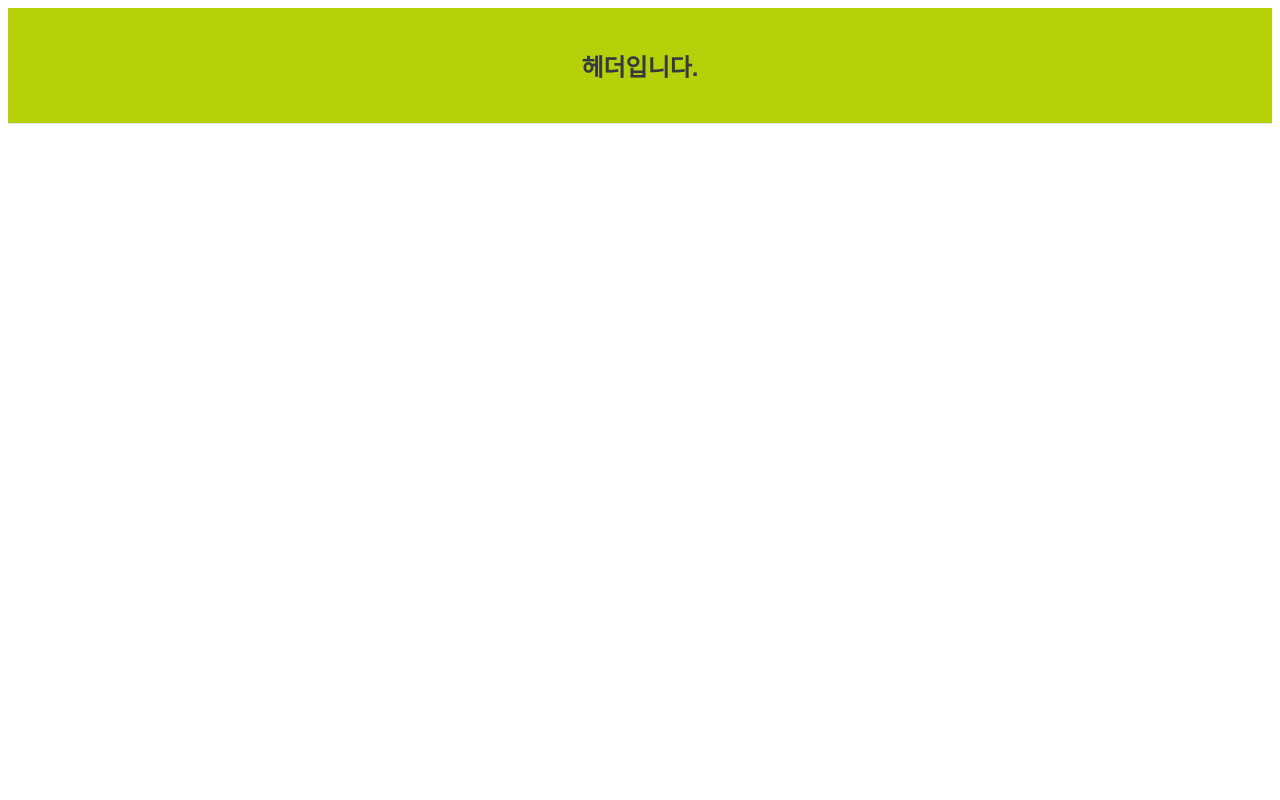
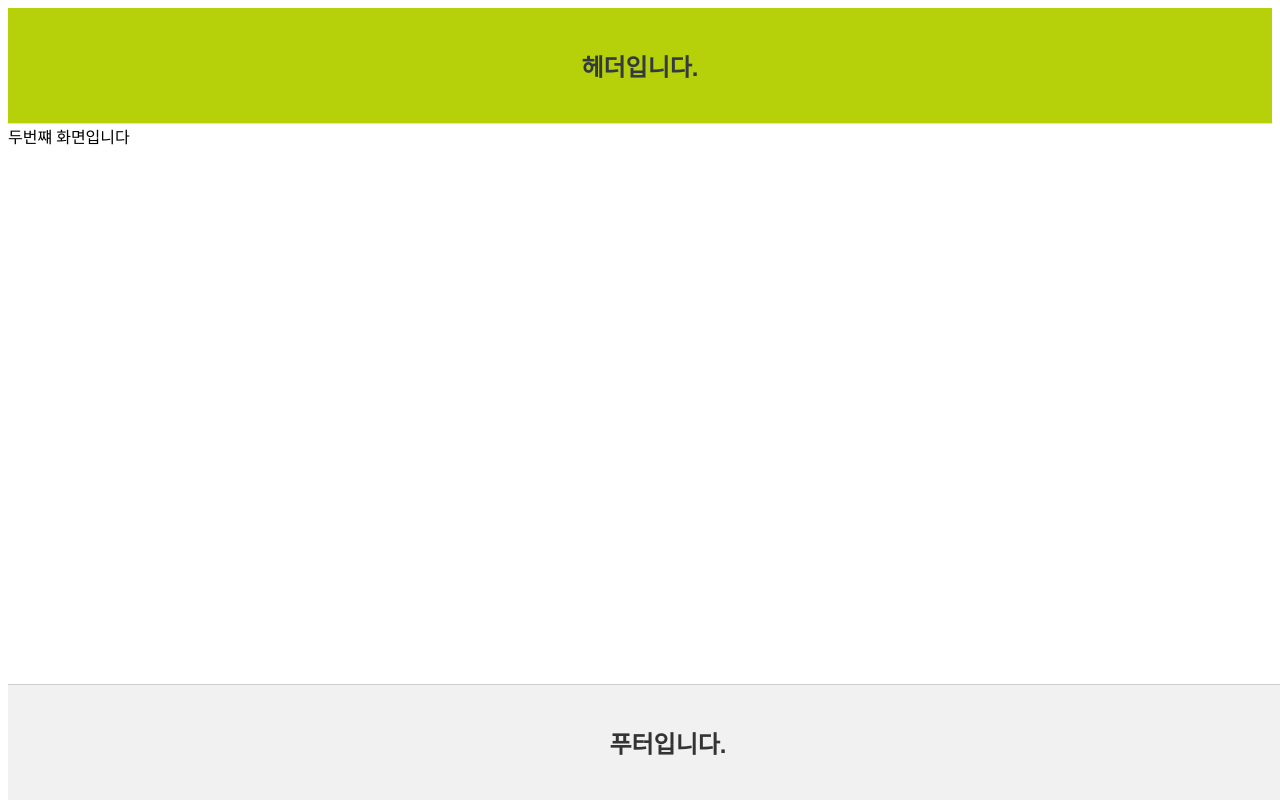
Before and after one commit to hyunjin0209/react-notice, a React (Create React App) app: page /a in a window 1280 px wide. Built offline with nearby package versions, Linux system fonts and the light colour scheme.

Commit message:
라우트 적용

```diff
--- a/package.json
+++ b/package.json
@@ -8,6 +8,7 @@
     "@testing-library/user-event": "^13.5.0",
     "react": "^18.3.1",
     "react-dom": "^18.3.1",
+    "react-router-dom": "^6.23.1",
     "react-scripts": "5.0.1",
     "web-vitals": "^2.1.4"
   },
--- a/src/App.js
+++ b/src/App.js
@@ -1,9 +1,25 @@
 import Header from "./component/header";
-import "./css/header.css";
+import "./css/header_footer.css";
+import Footer from "./component/footer";
+import Contentx1 from "./component/contents1";
+import Contentx2 from "./component/contents2";
+import {
+  BrowserRouter as Router,
+  Route,
+  Routes,
+  useLocation,
+} from "react-router-dom";
 function App() {
   return (
     <>
-      <Header />
+      <Router>
+        <Header />
+        <Routes>
+          <Route exact path="/componet" element={<Contentx1 />} />
+          <Route exact path="/a" element={<Contentx2 />} />
+        </Routes>
+        <Footer />
+      </Router>
     </>
   );
 }
--- /dev/null
+++ b/src/component/contents1.jsx
@@ -0,0 +1,7 @@
+export default function Contentx1() {
+  return (
+    <>
+      <div>본문테스트</div>
+    </>
+  );
+}
--- /dev/null
+++ b/src/component/contents2.jsx
@@ -0,0 +1,7 @@
+export default function Contentx2() {
+  return (
+    <>
+      <div>두번쨰 화면입니다</div>
+    </>
+  );
+}
--- /dev/null
+++ b/src/component/footer.jsx
@@ -0,0 +1,9 @@
+export default function Footer() {
+  return (
+    <>
+      <div className="footer">
+        <h2>푸터입니다.</h2>
+      </div>
+    </>
+  );
+}
--- a/src/css/header.css
+++ /dev/null
@@ -1,12 +0,0 @@
-/* Header.css */
-.header {
-  background-color: #b6d109;
-  padding: 20px;
-  text-align: center;
-  border-bottom: 1px solid #dee2e6;
-}
-
-.header h2 {
-  color: #343a40;
-  font-family: "Arial", sans-serif;
-}
--- /dev/null
+++ b/src/css/header_footer.css
@@ -0,0 +1,28 @@
+/* Header.css */
+.header {
+  background-color: #b6d109;
+  padding: 20px;
+  text-align: center;
+  border-bottom: 1px solid #dee2e6;
+}
+
+.header h2 {
+  color: #343a40;
+  font-family: "Arial", sans-serif;
+}
+
+/* Footer.css */
+.footer {
+  background-color: #f1f1f1;
+  padding: 20px;
+  text-align: center;
+  border-top: 1px solid #ccc;
+  position: fixed;
+  width: 100%;
+  bottom: 0;
+}
+
+.footer h2 {
+  color: #333;
+  font-family: "Arial", sans-serif;
+}
```
Also changed, not shown: 1 other file (tests, documents, lock files or other folders).
